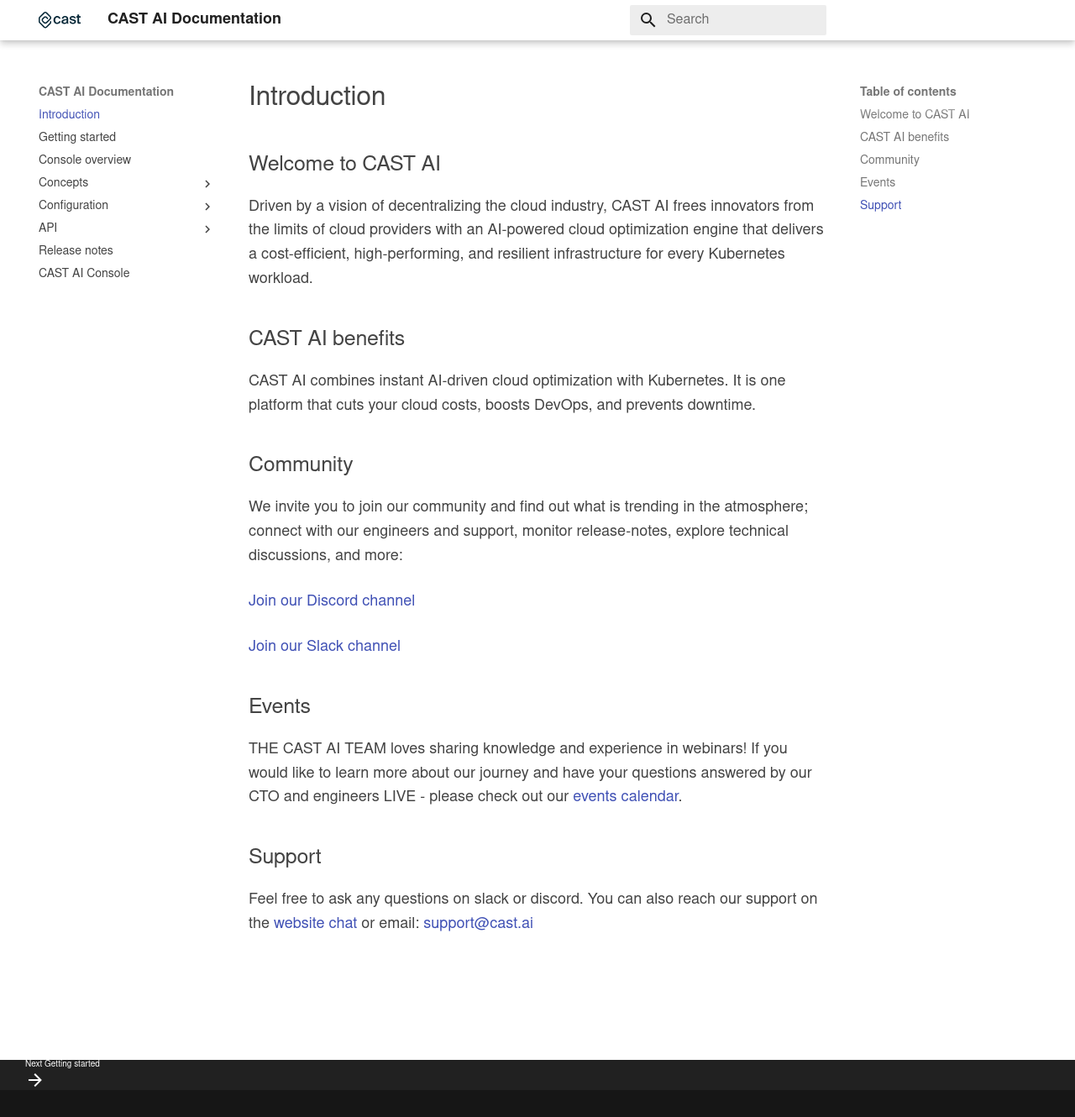
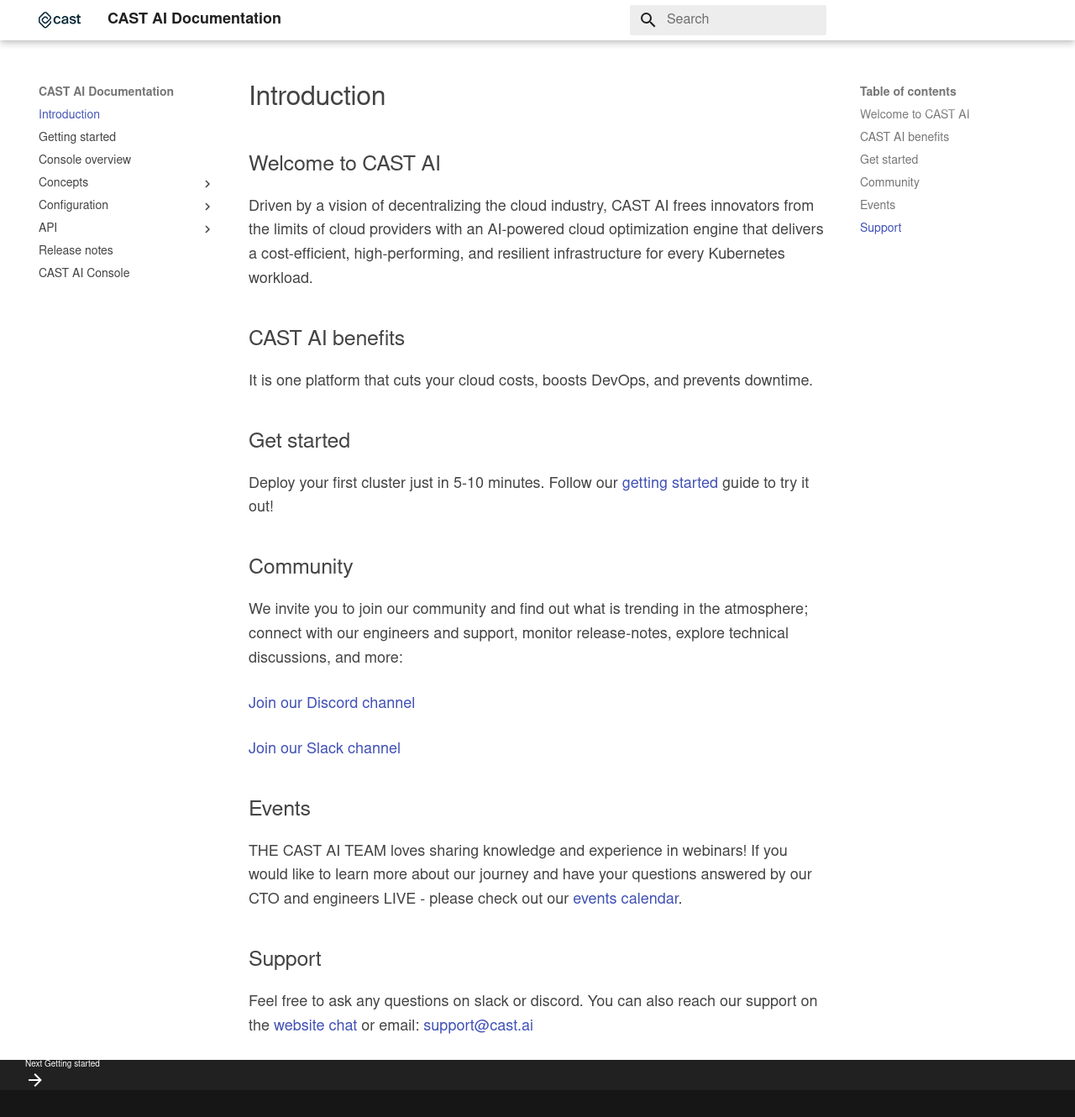
Before and after one commit to castai/docs, an MkDocs documentation site: the page built from docs/index.md, in a window 1280 px wide and 1330 px high. Shown: the whole window at 84% size. Built offline with MkDocs 1.6.1 and Material for MkDocs 9.7.7, drawn with Linux system fonts in a browser that asks for light colours; some web fonts are replaced.

Commit message:
Update index.md

```diff
--- a/docs/index.md
+++ b/docs/index.md
@@ -4,7 +4,11 @@
 
 ## CAST AI benefits
 
-CAST AI combines instant AI-driven cloud optimization with Kubernetes. It is one platform that cuts your cloud costs, boosts DevOps, and prevents downtime.
+It is one platform that cuts your cloud costs, boosts DevOps, and prevents downtime.
+
+## Get started
+
+Deploy your first cluster just in 5-10 minutes. Follow our [getting started](../getting-started.md) guide to try it out!
 
 ## Community
 
```
